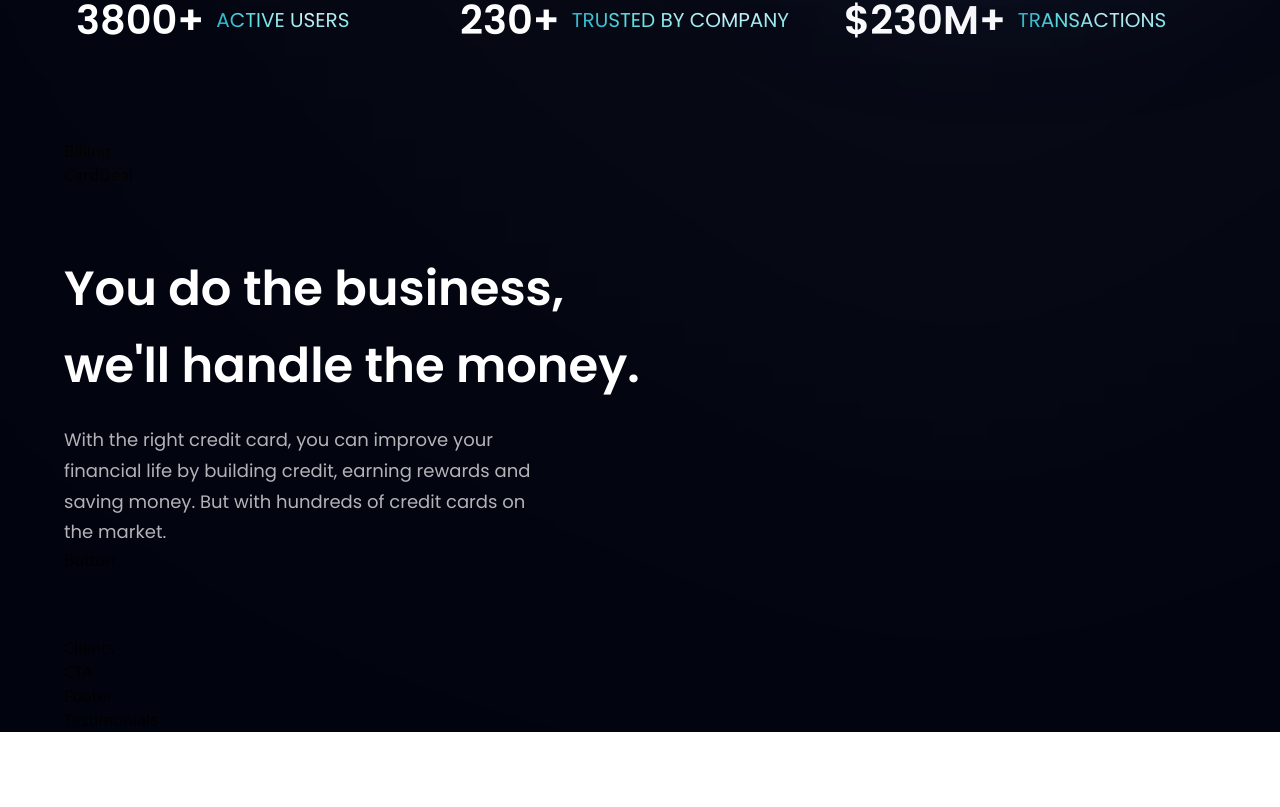
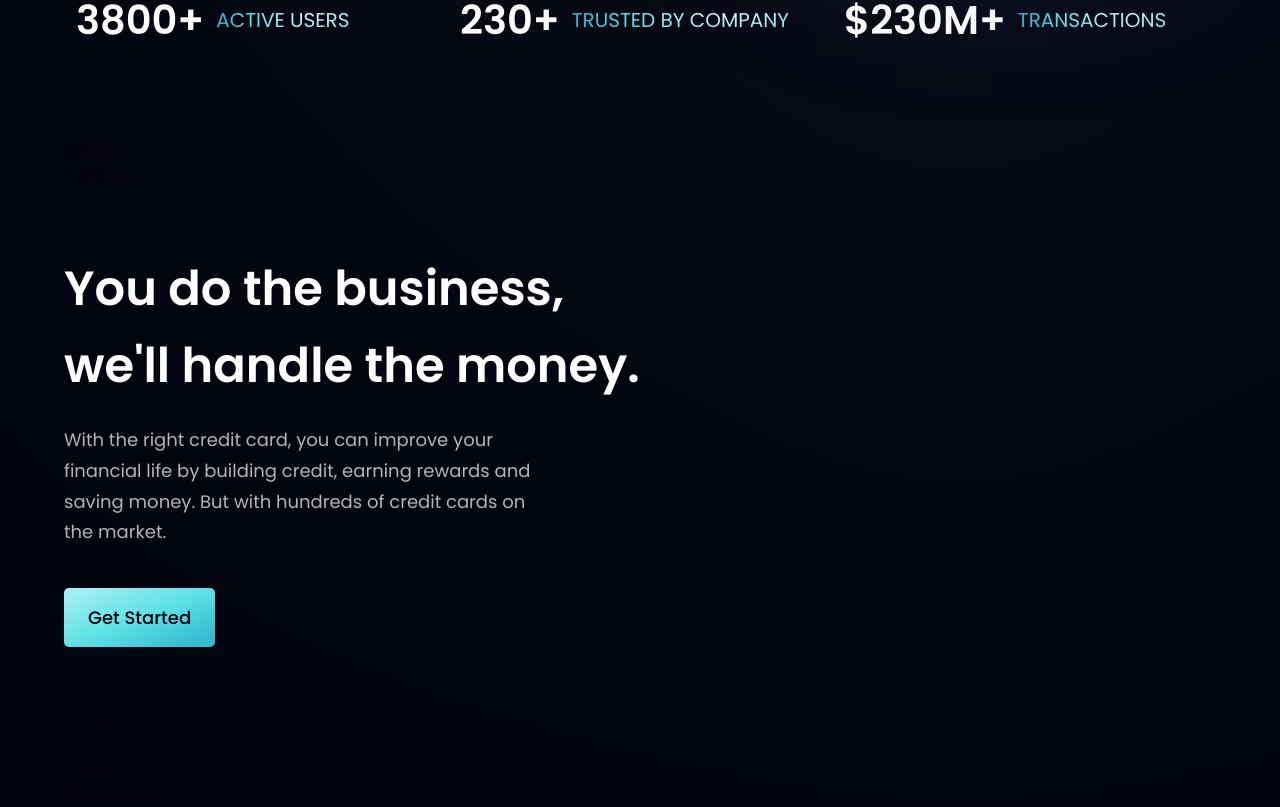
Before and after one commit to NicBab/hoobank-app, a React (Vite) app: page / in a window 1280 px wide. Shown: the part 790-1597 px from the top of the page. Before the commit the page ends 1522 px from the top, so only its background shows below. Built offline with nearby package versions, Linux system fonts and the light colour scheme.

Commit message:
button component

```diff
--- a/src/components/Button.jsx
+++ b/src/components/Button.jsx
@@ -1,8 +1,10 @@
 import React from 'react'
 
-const Button = () => {
+const Button = ({ styles }) => {
   return (
-    <div>Button</div>
+    <button type="button" className={`py-4 px-6 bg-blue-gradient font-poppins font-medium text-[18px] text-primary outline-none ${styles} rounded-[5px]`}>
+      Get Started
+    </button>
   )
 }
 
```
